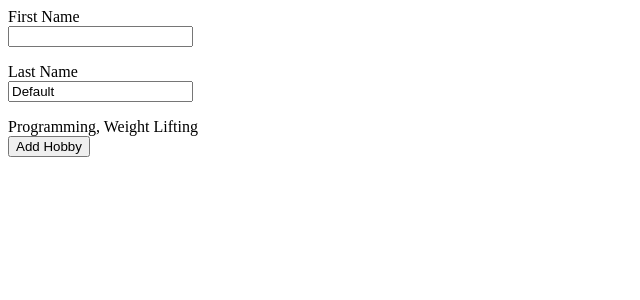
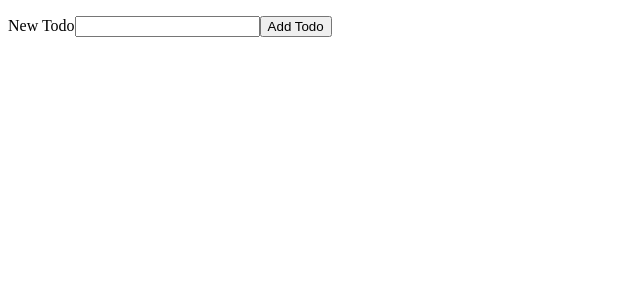
Before and after one commit to ellewright/CourseCareers-React-Unit, a React (Vite) app: page / in a window 1280 px wide. Shown: the top 300 px of the page, without its empty margins (0-640 px from the left). Built offline with nearby package versions, Linux system fonts and the light colour scheme.

Commit message:
Add FormBasics.jsx

```diff
--- a/src/App.jsx
+++ b/src/App.jsx
@@ -26,13 +26,14 @@ import CustomHooks from "./components/BasicHooks/CustomHooks"
 import UseFetchProject from "./components/BasicHooks/UseFetchProject"
 import UseArrayProject from "./components/BasicHooks/UseArrayProject"
 import UseLocalStorageProject from "./components/BasicHooks/UseLocalStorageProject"
+import FormBasics from "./components/Forms/FormBasics"
 // import user from './user.json'
 // import './styles.css'
 // import img from './img.jpg'
 
 function App() {
   return (
-    <UseLocalStorageProject />
+    <FormBasics />
   )
 }
 
--- /dev/null
+++ b/src/components/Forms/FormBasics.jsx
@@ -0,0 +1,82 @@
+import { useState } from "react"
+
+export default function FormBasics() {
+    const [newTodoName, setNewTodoName] = useState("")
+    const [todos, setTodos] = useState([])
+
+    function addNewTodo(e) {
+        e.preventDefault()
+        if (newTodoName === "") return
+
+        setTodos(currentTodos => {
+            return [
+                ...currentTodos,
+                { name: newTodoName, completed: false, id: crypto.randomUUID() },
+            ]
+        })
+        setNewTodoName("")
+    }
+
+    function toggleTodo(todoId, completed) {
+        setTodos(currentTodos => {
+            return currentTodos.map(todo => {
+                if (todo.id === todoId) return { ...todo, completed }
+
+                return todo
+            })
+        })
+    }
+
+    function deleteTodo(todoId) {
+        setTodos(currentTodos => {
+            return currentTodos.filter(todo => todo.id !== todoId)
+        })
+    }
+
+    return (
+        <>
+            <ul id="list">
+                {todos.map(todo => {
+                    return (
+                        <TodoItem
+                            key={todo.id}
+                            {...todo}
+                            toggleTodo={toggleTodo}
+                            deleteTodo={deleteTodo}
+                        />
+                    )
+                })}
+            </ul>
+
+            <form onSubmit={addNewTodo} id="new-todo-form">
+                <label htmlFor="todo-input">New Todo</label>
+                <input
+                    type="text"
+                    id="todo-input"
+                    value={newTodoName}
+                    onChange={e => setNewTodoName(e.target.value)}
+                />
+                <button>Add Todo</button>
+            </form>
+        </>
+    )
+}
+
+function TodoItem({ id, name, completed, toggleTodo, deleteTodo }) {
+    return (
+        <li className="list-item">
+            <label className="list-item-label">
+                <input
+                    checked={completed}
+                    type="checkbox"
+                    data-list-item-checkbox
+                    onChange={e => toggleTodo(id, e.target.checked)}
+                />
+                <span data-list-item-text>{name}</span>
+            </label>
+            <button onClick={() => deleteTodo(id)} data-button-delete>
+                Delete
+            </button>
+        </li>
+    )
+}
```
